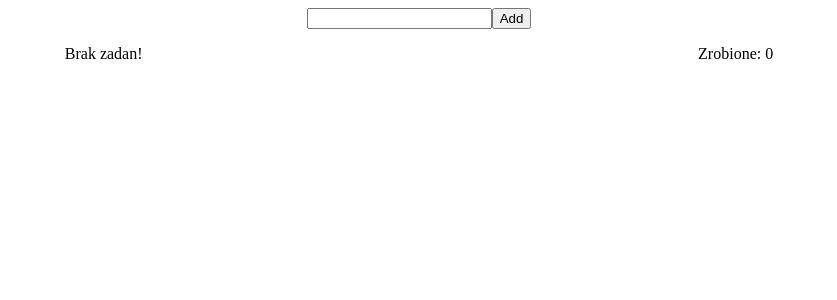
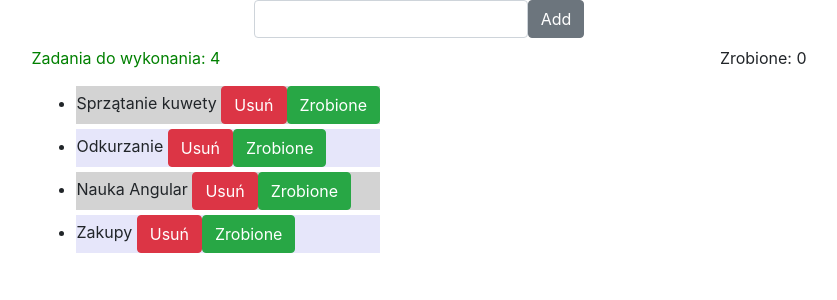
Before and after one commit to igor06brw/Task-List, an Angular app: page / in a window 1280 px wide. Shown: the top 300 px of the page, without its empty margins (221-1058 px from the left). Built offline with nearby package versions, Linux system fonts and the light colour scheme.

Commit message:
Styles Task List
* Install bootstrap 4.1.1
* conf styles.css
* add bootstrap styles

```diff
--- a/angular.json
+++ b/angular.json
@@ -23,7 +23,8 @@
               "src/assets"
             ],
             "styles": [
-              "src/styles.css"
+              "src/styles.css",
+              "./node_modules/bootstrap/dist/css/bootstrap.min.css"
             ],
             "scripts": []
           },
--- a/package.json
+++ b/package.json
@@ -20,6 +20,7 @@
     "@angular/platform-browser": "^6.0.3",
     "@angular/platform-browser-dynamic": "^6.0.3",
     "@angular/router": "^6.0.3",
+    "bootstrap": "^4.1.1",
     "core-js": "^2.5.4",
     "rxjs": "^6.0.0",
     "zone.js": "^0.8.26"
--- a/src/app/add-task/add-task.component.html
+++ b/src/app/add-task/add-task.component.html
@@ -1,4 +1,4 @@
-<div>
-    <input [(ngModel)]="newTask">
-    <button (click)="add()">Add</button>
+<div class="form-inline">
+    <input class="form-control mb-2" [(ngModel)]="newTask">
+    <button type="button" class="btn btn-secondary mb-2" (click)="add()">Add</button>
 </div>
--- a/src/app/app.component.ts
+++ b/src/app/app.component.ts
@@ -1,17 +1,20 @@
-import { Component } from '@angular/core';
+import { Component, OnInit } from '@angular/core';
 
 @Component({
   selector: 'app-root',
   templateUrl: './app.component.html',
   styleUrls: ['./app.component.css']
 })
-export class AppComponent {
-
+export class AppComponent implements OnInit {
 
   constructor() {}
 
   tasksList: Array<string> = [];
   tasksDone: Array<string> = [];
+
+  ngOnInit(): void {
+    this.tasksList = ['Sprzątanie kuwety', 'Odkurzanie', 'Nauka Angular', 'Zakupy'];
+  }
 
   add(task: string) {
     this.tasksList.push(task);
--- a/src/app/todo-task/todo-task.component.css
+++ b/src/app/todo-task/todo-task.component.css
@@ -0,0 +1,7 @@
+.odd-li {
+  background-color: lavender;
+}
+.last-li {
+  background: pink;
+
+}
--- a/src/app/todo-task/todo-task.component.html
+++ b/src/app/todo-task/todo-task.component.html
@@ -1,9 +1,10 @@
 <div *ngIf="tasksList.length > 0; else noTask">
+  <p [ngStyle]="{color: getColor()}">Zadania do wykonania: {{tasksList.length}}</p>
   <ul>
-    <li *ngFor="let task of tasksList">
+    <li *ngFor="let task of tasksList; let odd = odd" [ngClass]="{'odd-li': odd, 'last-li':  tasksList.length === 1 }">
         {{task}}
-    <button (click)="remove(task)">Usuń</button>
-    <button (click)="done(task)">Zrobione</button>
+    <button type="button" class="btn btn-danger" (click)="remove(task)">Usuń</button>
+    <button type="button" class="btn btn-success" (click)="done(task)">Zrobione</button>
     </li>
   </ul>
 </div>
--- a/src/app/todo-task/todo-task.component.ts
+++ b/src/app/todo-task/todo-task.component.ts
@@ -28,4 +28,7 @@
     this.emitDone.emit(task);
   }
 
+  getColor() {
+    return this.tasksList.length >= 5 ? 'red' : 'green';
+  }
 }
--- a/src/styles.css
+++ b/src/styles.css
@@ -1 +1,7 @@
 /* You can add global styles to this file, and also import other style files */
+
+
+li {
+  background-color: lightgray;
+  margin: 5px;
+  }
```
Also changed, not shown: .angulardoc.json (added), 1 other file (tests, documents, lock files or other folders).
